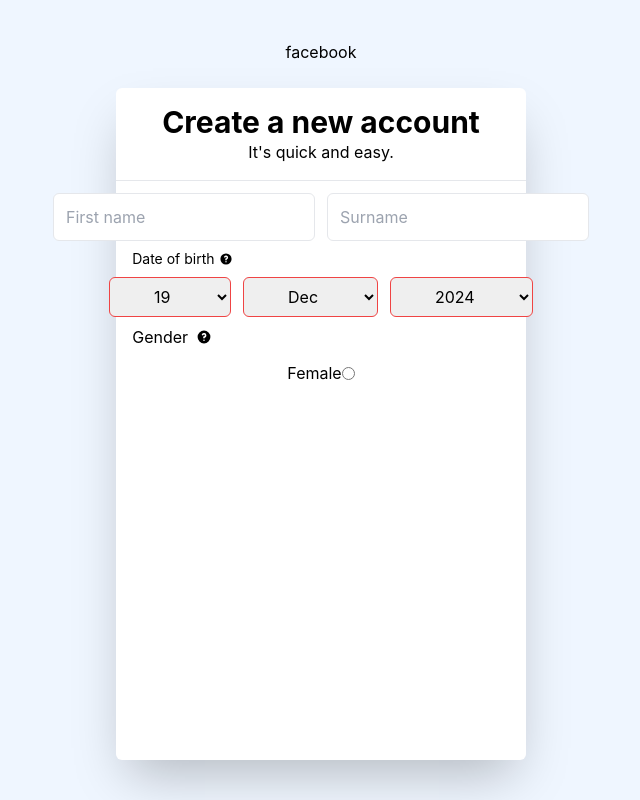
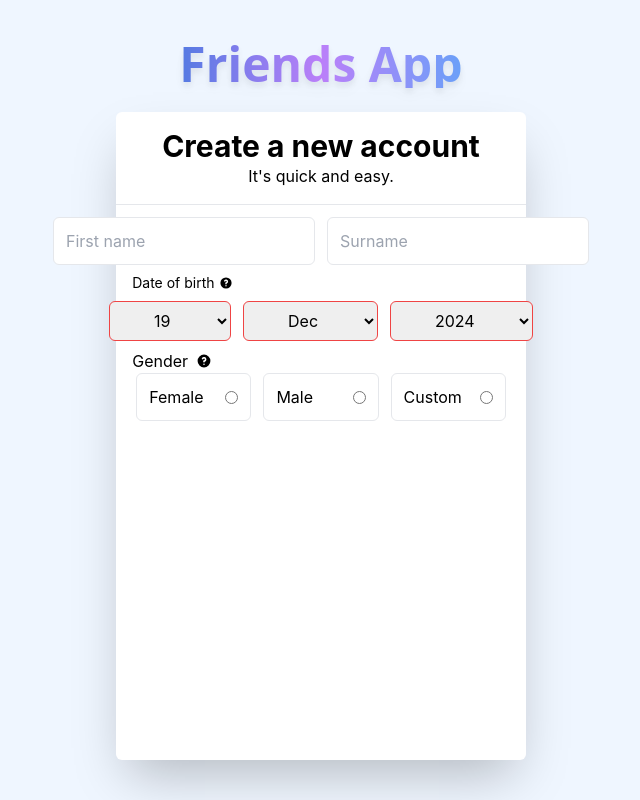
Before and after one commit to meejay18/social-media-fe, a React (Vite) app: page /auth/register in a window 1280 px wide. Shown: the whole page, without its empty margins (319-959 px from the left). Built offline with nearby package versions, Linux system fonts and the light colour scheme.

Commit message:
still working dev

```diff
--- a/src/pages/Auth/Register.tsx
+++ b/src/pages/Auth/Register.tsx
@@ -5,7 +5,10 @@
   return (
     <div className="w-full h-screen flex justify-center items-center bg-blue-50">
       <div className="w-[40vw] h-[90vh] flex flex-col justify-start items-center">
-        <div>facebook</div>
+        <div className="text-5xl font-extrabold font-sans text-transparent bg-clip-text bg-gradient-to-r from-blue-700 via-purple-500 to-blue-500 drop-shadow-lg animate-pulse">
+          Friends App
+        </div>
+
         <div className="mt-6 w-[32vw] h-[85vh] rounded-md bg-white shadow-2xl flex flex-col justify-start items-center p-4">
           <div className="font-bold text-3xl">Create a new account</div>
           <div>It's quick and easy.</div>
@@ -109,8 +112,16 @@
             <HiQuestionMarkCircle />
           </div>
           <div className="flex gap-3">
-            <div className="flex justify-between items-center p-3">
-              Female
+            <div className="flex justify-between items-center border w-[9vw] rounded-md p-3 h-[6vh]">
+              <div>Female</div>
+              <input type="radio" />
+            </div>
+            <div className="flex justify-between items-center border w-[9vw] rounded-md p-3 h-[6vh]">
+              <div>Male</div>
+              <input type="radio" />
+            </div>
+            <div className="flex justify-between items-center border w-[9vw] rounded-md p-3 h-[6vh]">
+              <div>Custom</div>
               <input type="radio" />
             </div>
           </div>
```
